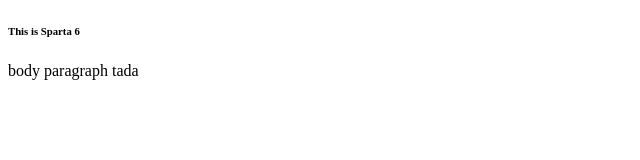
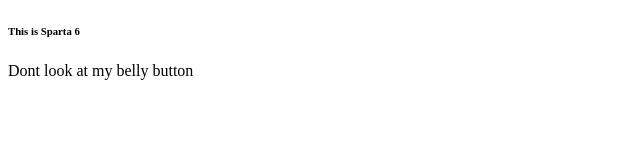
Before and after one commit to CAPTAINMULTIVERSE/Wefigthlikesparta.github.io, a plain HTML site: page index.html in a window 1280 px wide. Shown: the full height of the page, 0-640 px from the left. Drawn offline with Linux system fonts and the light colour scheme.

Commit message:
Update index.html

```diff
--- a/index.html
+++ b/index.html
@@ -12,7 +12,7 @@
     <body>
 
         <h6>This is Sparta 6</h6>
-        <p> body paragraph tada</p>
+        <p>Dont look at my belly button</p>
 
     </body>
 
```
